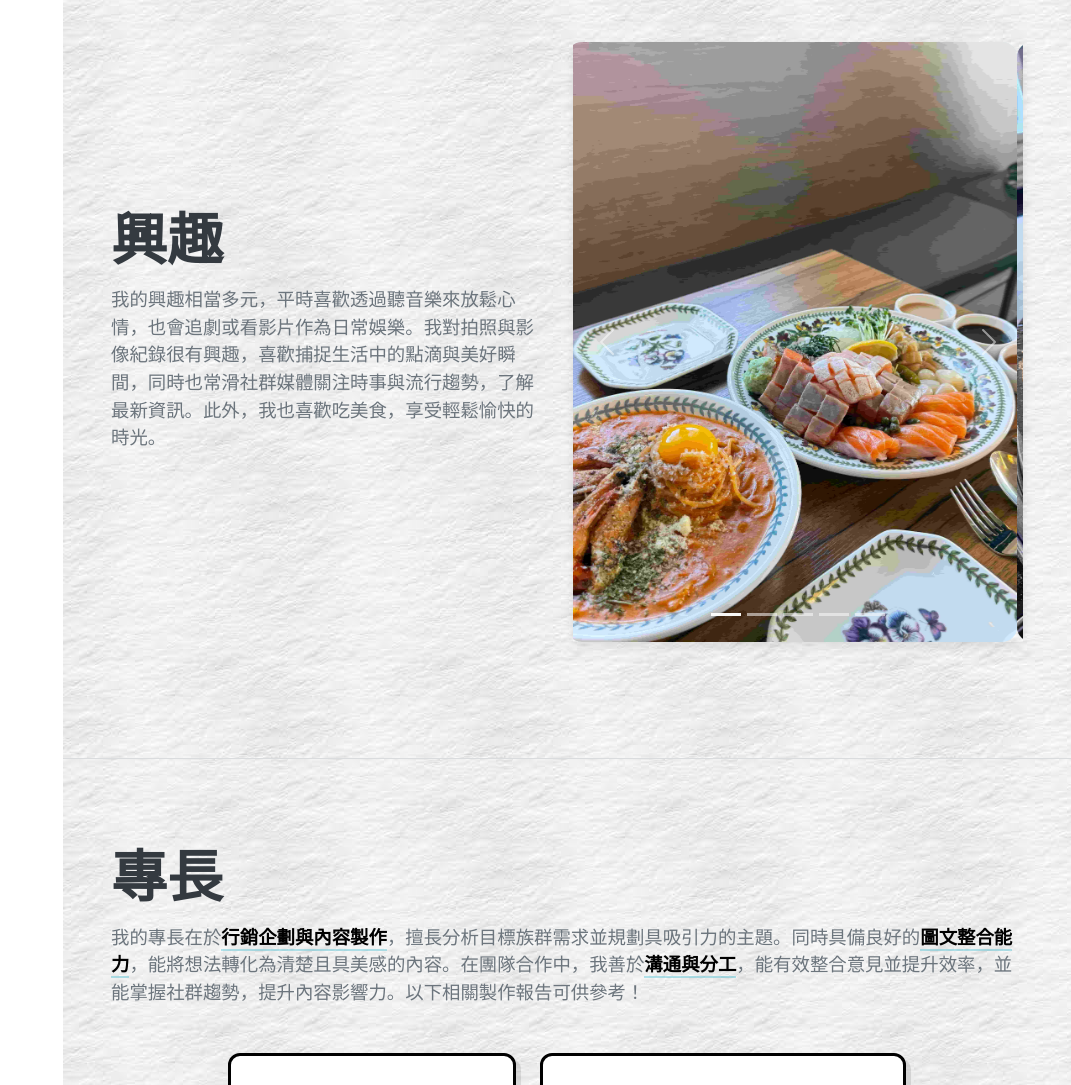
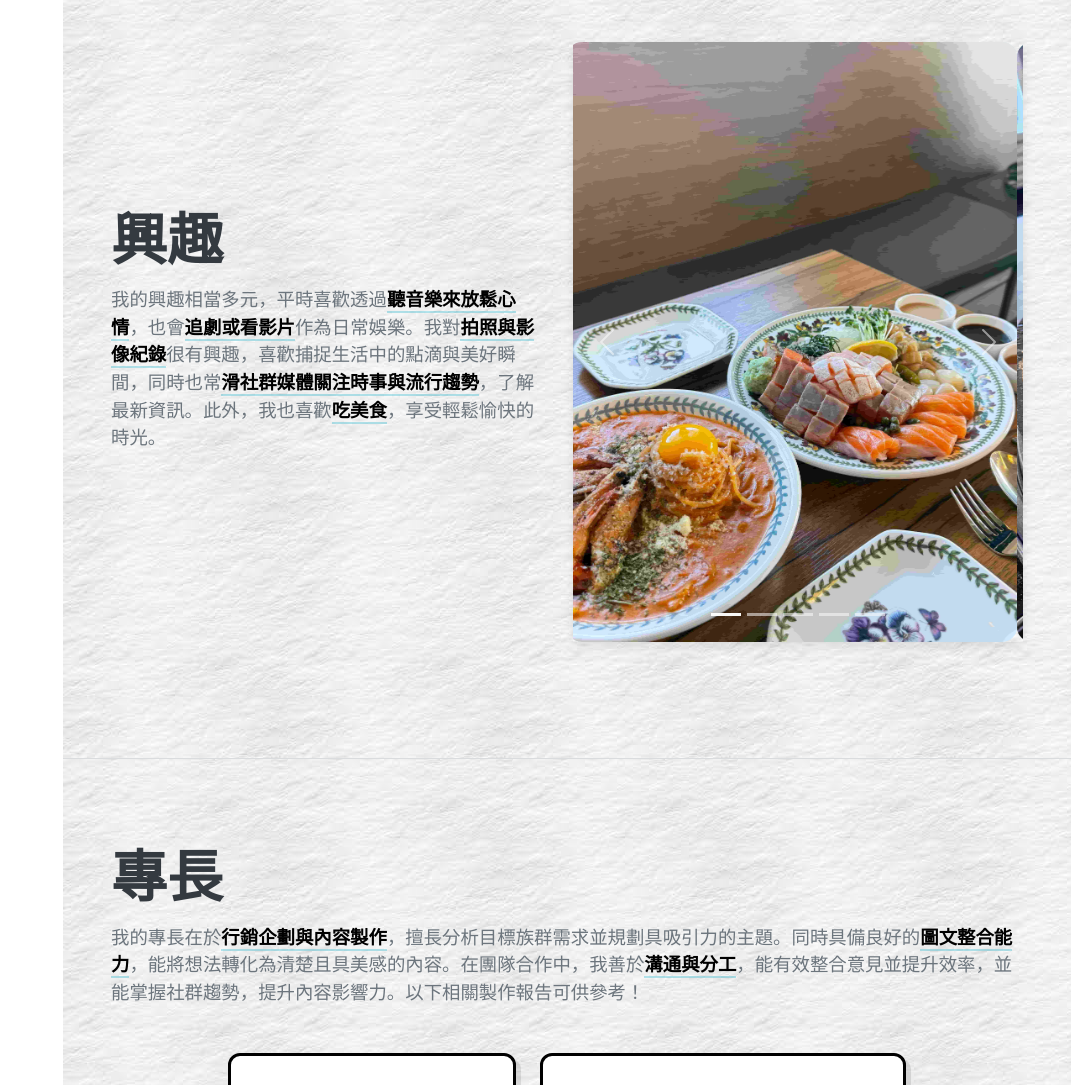
Before and after one commit to chiehhsuan/chiehhsuan.github.io, a plain HTML site: page index.html in a window 1280 px wide. Shown: the part 2648-3733 px from the top of the page, without its empty margins (209-1280 px from the left). Drawn offline with nearby package versions, Linux system fonts and the light colour scheme; grey boxes are pictures that could not be loaded; a web font is replaced by a local one.

Commit message:
文字底線

```diff
--- a/index.html
+++ b/index.html
@@ -140,7 +140,7 @@ wght@100..900&family=Noto+Serif+TC&display=swap)" rel="stylesheet">
             <section class="resume-section" id="interests">
                 <div class="resume-section-content">
                     <h2 class="mb-3">興趣</h2>
-                    <p class="lead mb-5">我的興趣相當多元，平時喜歡透過聽音樂來放鬆心情，也會追劇或看影片作為日常娛樂。我對拍照與影像紀錄很有興趣，喜歡捕捉生活中的點滴與美好瞬間，同時也常滑社群媒體關注時事與流行趨勢，了解最新資訊。此外，我也喜歡吃美食，享受輕鬆愉快的時光。</p>
+                    <p class="lead mb-5">我的興趣相當多元，平時喜歡透過<span class="text-primary fw-bold">聽音樂來放鬆心情</span>，也會<span class="text-primary fw-bold">追劇或看影片</span>作為日常娛樂。我對<span class="text-primary fw-bold">拍照與影像紀錄</span>很有興趣，喜歡捕捉生活中的點滴與美好瞬間，同時也常<span class="text-primary fw-bold">滑社群媒體關注時事與流行趨勢</span>，了解最新資訊。此外，我也喜歡<span class="text-primary fw-bold">吃美食</span>，享受輕鬆愉快的時光。</p>
                     </div>
                     <ul>
                         <div id="photoCarousel" class="carousel slide" data-bs-ride="carousel" style="max-width: 600px; margin: 20px 0; box-shadow: 0 4px 10px rgba(0,0,0,0.1);">
```
